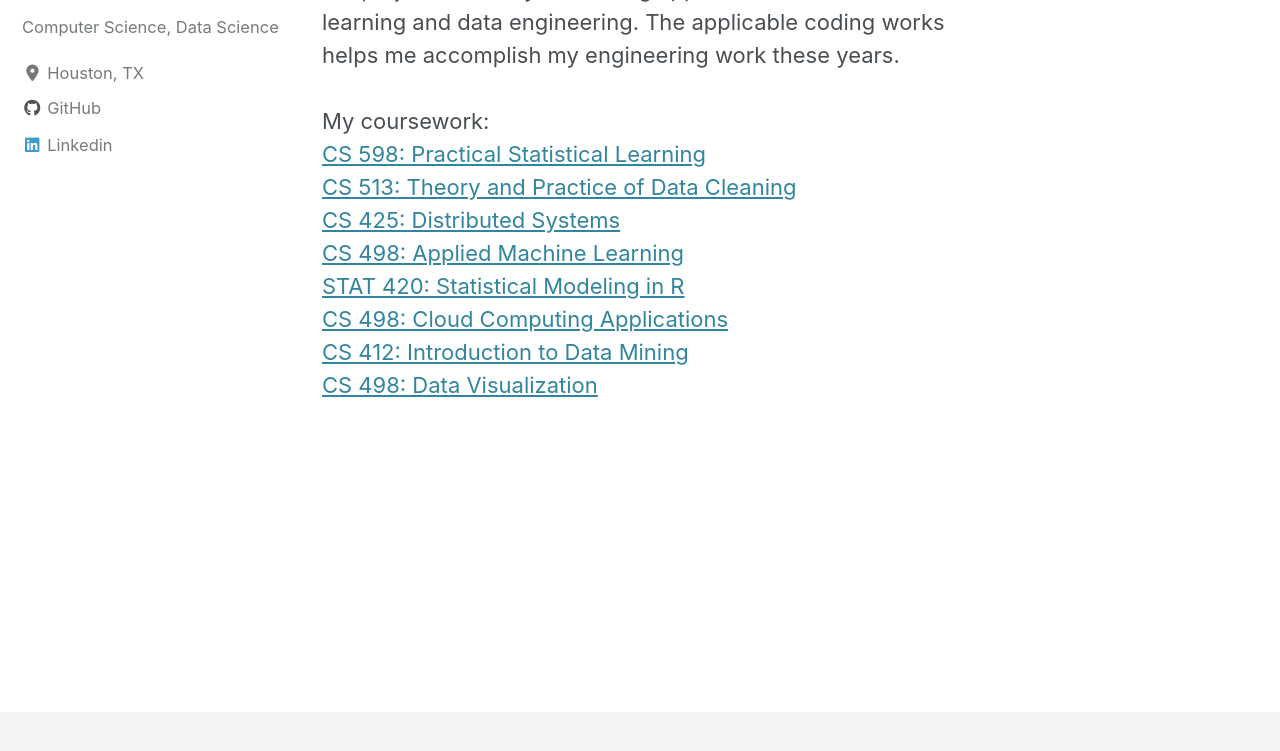
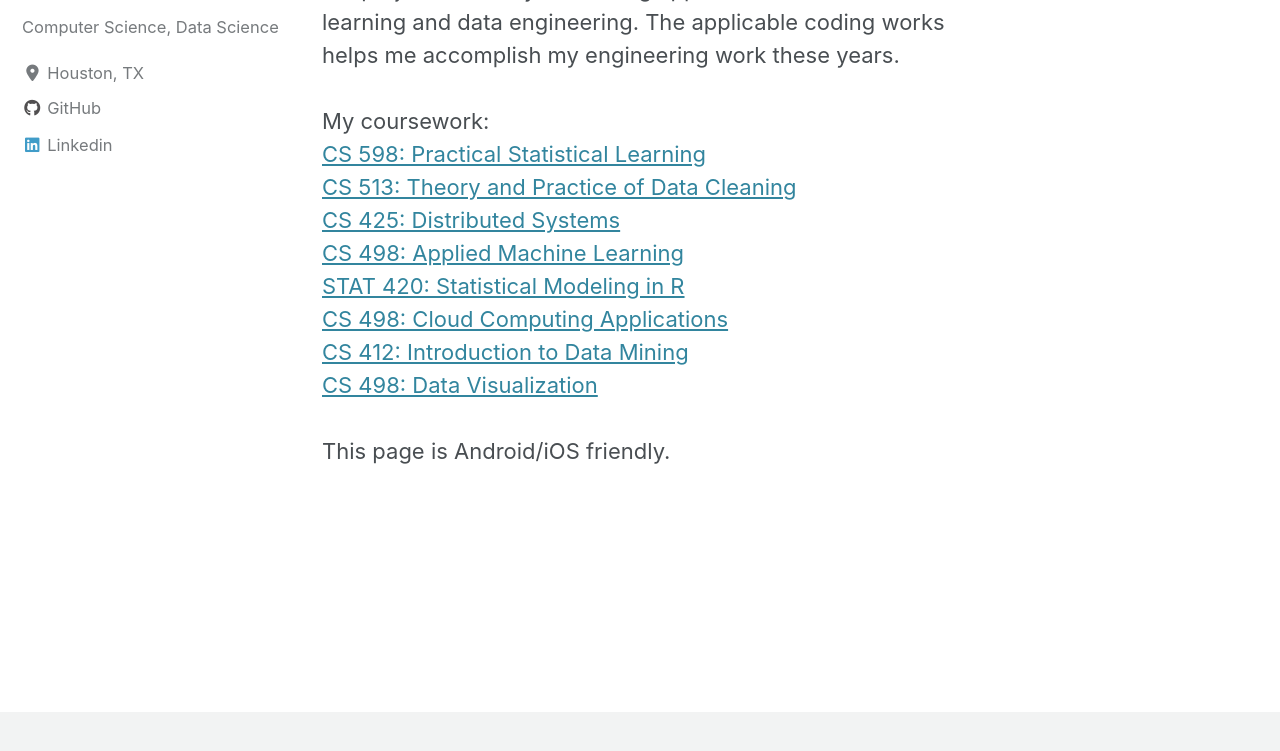
Before and after one commit to tanghao205/tanghao205.github.io, a Jekyll site: the page built from index.html, in a window 1280 px wide and 900 px high, scrolled down 767 px, cut to the strip 0-752 px from the top of the window. Built offline with Jekyll 4.4.1, drawn with Linux system fonts in a browser that asks for light colours; cached includes are drawn as plain includes; nearby versions of some CDN libraries; the list of posts is cut into pages by our own code.

Commit message:
Update index.html

```diff
--- a/index.html
+++ b/index.html
@@ -30,3 +30,6 @@ My coursework:
 <br>
 <a href="https://www.coursera.org/account/accomplishments/certificate/4JD9QV4M2JGM?utm_medium=certificate&utm_source=link&utm_campaign=copybutton_certificate&utm_term=long">CS 498: Data Visualization</a>
 <br>
+
+<br>
+This page is Android/iOS friendly.
```
